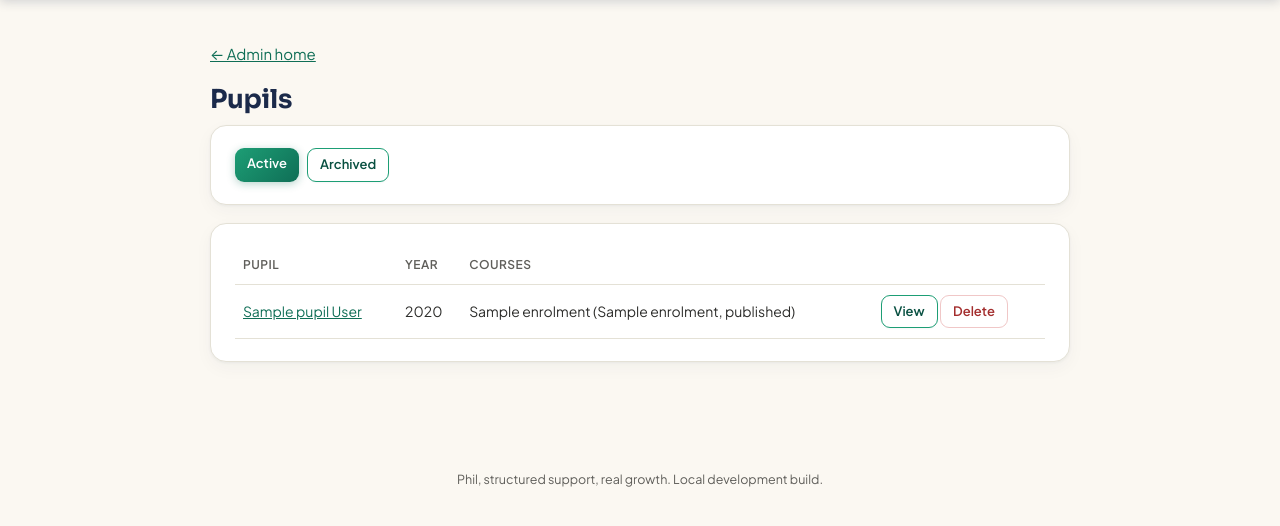
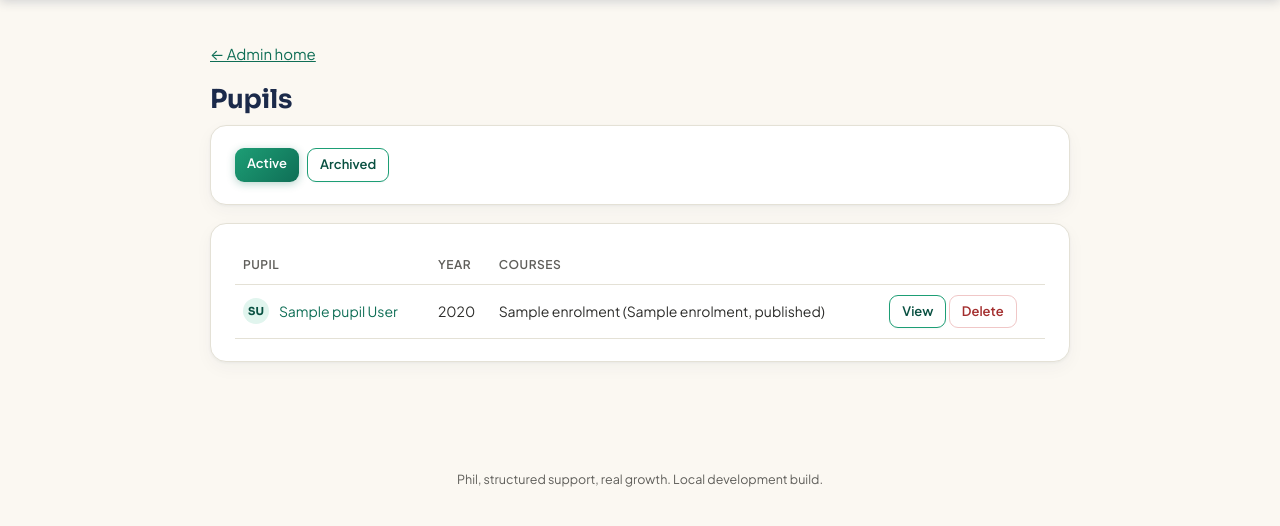
Before and after one commit to Alexandersocrates-dev/phil-app, a Python web app: template templates/admin_pupils.html in a window 1280 px wide. Shown: the part 57-583 px from the top of the page. Run offline with Jinja, Linux system fonts and the light colour scheme; the template is opened without the code that fills it: most values are stand-ins (such as "Sample title", 1, 10 or a date in 2020).

Commit message:
Update admin_pupils.html

```diff
--- a/templates/admin_pupils.html
+++ b/templates/admin_pupils.html
@@ -17,7 +17,7 @@
     <tr><th>Pupil</th><th>Year</th><th>Courses</th><th></th></tr>
     {% for item in pupil_data %}
     <tr>
-      <td><a href="/mentor/pupils/{{ item.pupil.id }}">{{ item.pupil.forename }} {{ item.pupil.surname }}</a></td>
+      <td><a href="/mentor/pupils/{{ item.pupil.id }}" style="display:flex; align-items:center; gap:10px; text-decoration:none;"><span class="avatar avatar-sm">{{ item.pupil.forename[:1] }}{{ item.pupil.surname[:1] }}</span>{{ item.pupil.forename }} {{ item.pupil.surname }}</a></td>
       <td>{{ item.pupil.year_group }}</td>
       <td>
         {% if not item.enrolments %}<span class="muted">Not enrolled</span>{% endif %}
```
